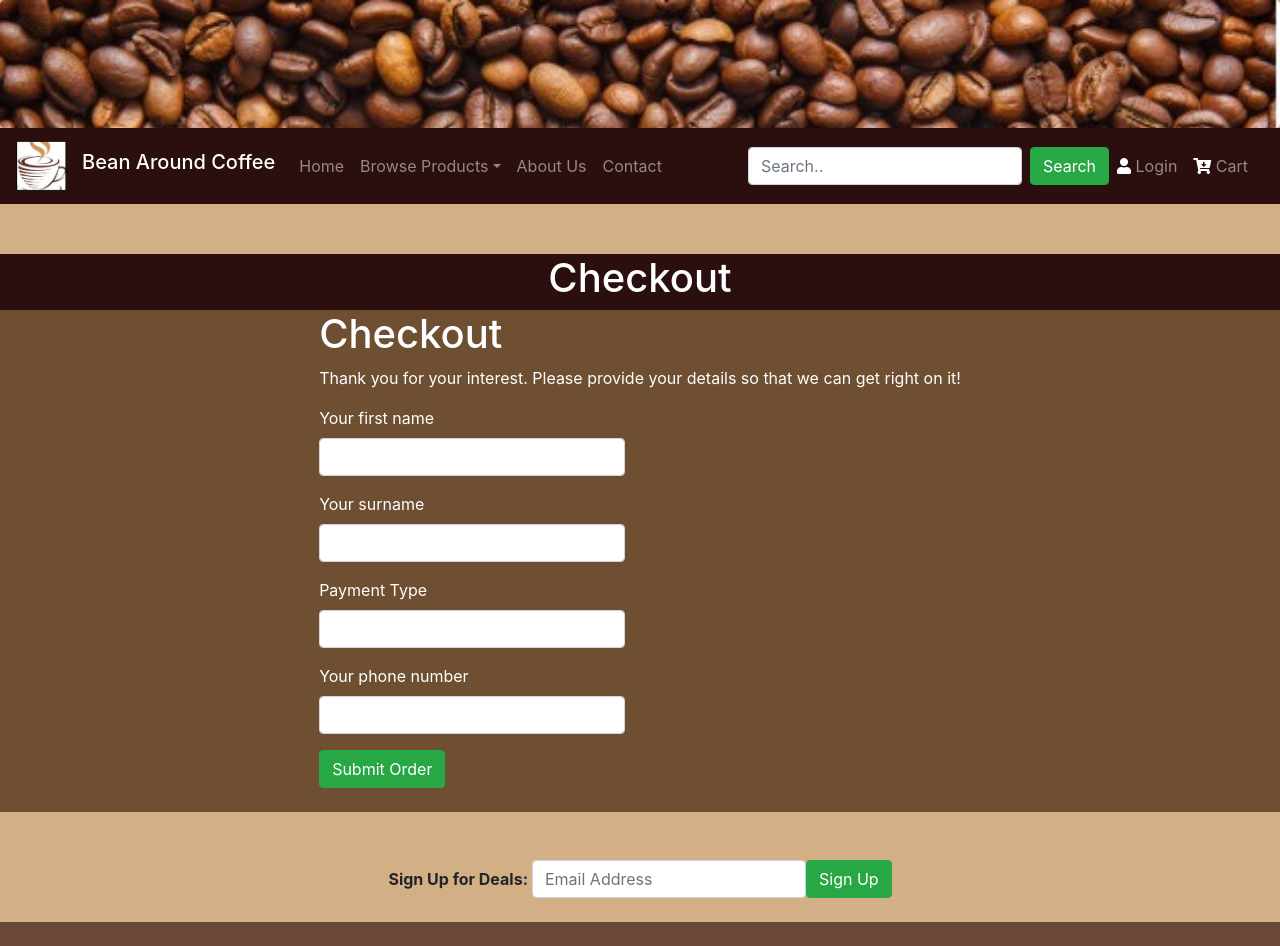
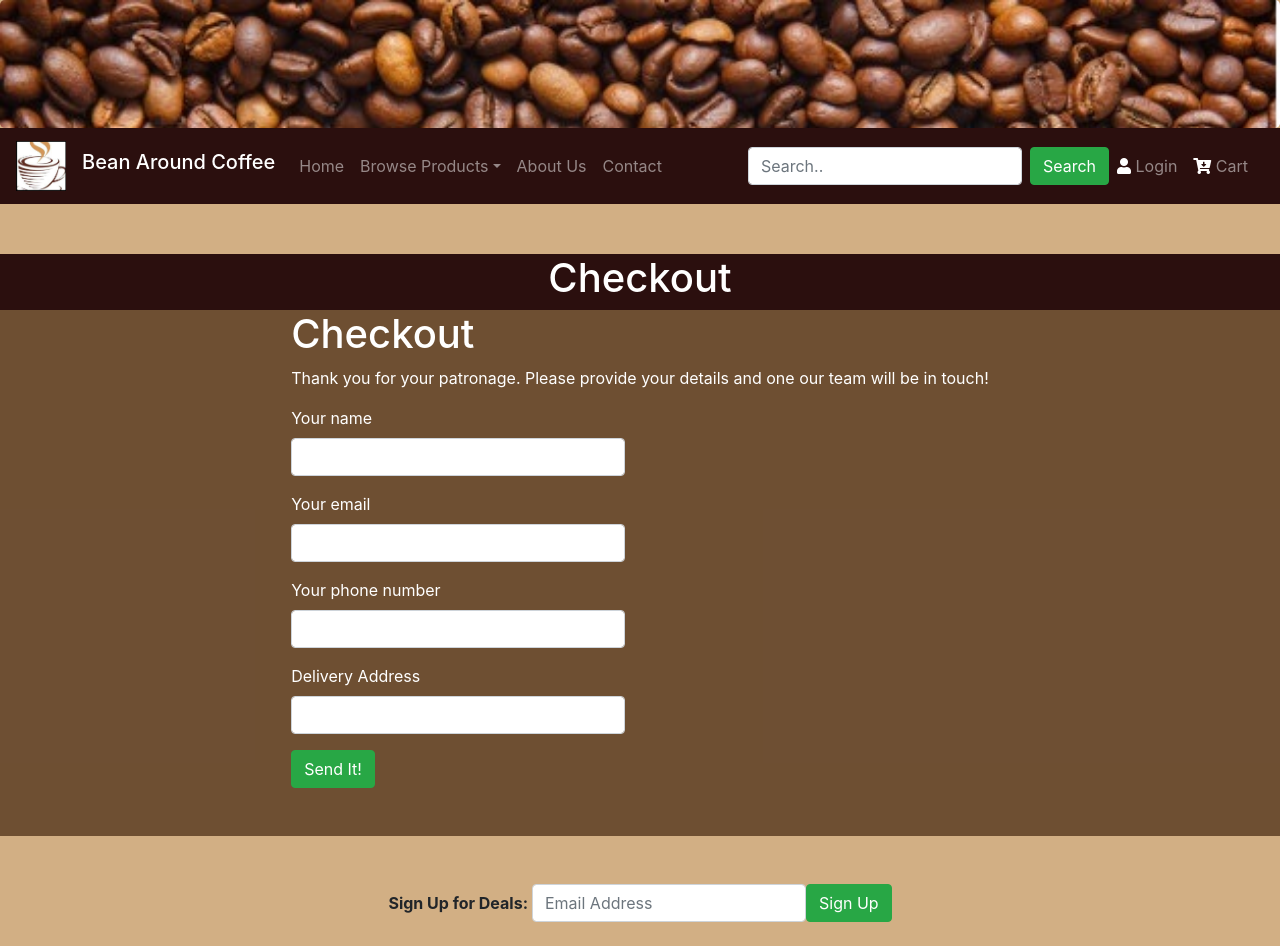
Before and after one commit to bvids9/Assignment---Website---Online-Coffee-Shop, a Flask app: page /checkout/ in a window 1280 px wide. Before the commit the page ends 922 px from the top, so only its background shows below. Run offline with Flask 2, Linux system fonts and the light colour scheme; parts of the project's set-up code (start-up, migrations or seed data) failed here and were passed over; some libraries are stand-ins or nearby versions.

Commit message:
latest attempt. Nil database quantity working

```diff
--- a/beanaround/forms.py
+++ b/beanaround/forms.py
@@ -4,7 +4,8 @@
 
 # form used in basket
 class CheckoutForm(FlaskForm):
-    firstname = StringField("Your first name", validators=[InputRequired()])
-    surname = StringField("Your surname", validators=[InputRequired()])
-    email = StringField("Payment Type", validators=[InputRequired(), email()])
+    name = StringField("Your name", validators=[InputRequired()])
+    email = StringField("Your email", validators=[InputRequired(), email()])
     phone = StringField("Your phone number", validators=[InputRequired()])
+    address = StringField("Delivery Address", validators=[InputRequired()])
+    submit = SubmitField("Send It!")
--- a/beanaround/templates/404.html
+++ b/beanaround/templates/404.html
@@ -15,7 +15,8 @@
         <img src="{{url_for('static', filename='images/404_img.jpg')}}">
         <br>
         <br>
-        <p> Something's gone wrong...We're sorry...
+        <p> Something's gone wrong our pages have gone missing!
+            We'll get you back to shopping.
         </p>
         <a class="btn btn-success" type="submit" href="{{ url_for('main.index')}}">Return Home</a>
         </div>
--- a/beanaround/templates/checkout.html
+++ b/beanaround/templates/checkout.html
@@ -1,45 +1,30 @@
 {% extends "layout.html" %}
 {% import 'bootstrap/wtf.html' as wtf %}
-
-{% block head %}
-    {% with messages = get_flashed_messages() %}
-    {% if messages %}
-        <div class="alert alert-primary" role="alert">
-        {% for message in messages %}
-            {{ message }}
-        {% endfor %}
-        </div>
-    {% endif %}
-    {% endwith %}
-{% endblock %}
 
 
 {% block content %}
 <!-- Main Container -->
 
-<div class = "container-fluid mt-3 mb-5">
+<div class="container-fluid mt-3 mb-5">
     <div id="body-header" class="row justify-content-center mt-5">
         <div class="d-flex">
-        <h1 class="text-center">Checkout</h1>
+            <h1 class="text-center">Checkout</h1>
         </div>
     </div>
     <div id="body-sales" class="row justify-content-center">
         <section>
             <div class="container">
                 <div class="row">
-                    <div class = "col-12">
+                    <div class="col-12">
                         <h1>Checkout</h1>
                         <p>
-                            Thank you for your interest. Please provide your details so that we can get right on it!
+                            Thank you for your patronage. Please provide your details and one our team will be in touch!
                         </p>
                     </div>
                 </div>
                 <div class="row">
-                    <div class = "col-6">
-                        <form method="POST" action="/">
-                        {{wtf.quick_form(form)}}
-                        <input class="btn btn-success" type="submit" value="Submit Order">
-                        </form>
+                    <div class="col-6">
+                            {{wtf.quick_form(form, button_map={'submit':'success'})}}
                         <br><br>
                     </div>
                 </div>
--- a/beanaround/templates/order.html
+++ b/beanaround/templates/order.html
@@ -58,7 +58,7 @@
                 <!-- total price and page controls -->
                 <section>
                     <div class="row co-12 d-flex justify-content-center">
-                        <h5 class="mt-4">Quote = {{ "$%.2f"|format(totalprice) }}</h5>
+                        <h5 class="mt-4">Your Total = {{ "$%.2f"|format(totalprice) }}</h5>
                     </div>
 
                     <div class="row co-12 d-flex mt-2 mb-4 justify-content-center">
--- a/beanaround/views.py
+++ b/beanaround/views.py
@@ -1,9 +1,8 @@
 from flask import Blueprint, render_template, url_for, request, session, flash, redirect
 from datetime import datetime
 from .forms import CheckoutForm
-from .models import Product, Order, Category, OrderItem
+from .models import Product, Order, Category
 from random import randint
-from sqlalchemy import select, text
 from . import db
 
 
@@ -14,7 +13,9 @@
 @bp.route('/')
 def index():
     # generate three random products
+    # attach to carousel
     prod_list = Product.query.order_by(Product.id).all()
+    print(prod_list)
     carousel_prod = []
     i = 0
 
@@ -50,14 +51,7 @@
 
 @bp.route('/order', methods=['POST','GET'])
 def order():
-
     product_id = request.values.get('product_id')
-    product_qty = request.values.get('quantity')
-
-    # Translate get requests into corresponding objects.
-    product = Product.query.get(product_id)
-    order_item = OrderItem(product_id=product_id, quantity=product_qty)
-
 
     # retrieve order if there is one
     if 'order_id'in session.keys():
@@ -81,29 +75,24 @@
     # calcultate totalprice
     totalprice = 0
     if order is not None:
-        for orderitem in order.orderitems:
-            quantity = orderitem.quantity
-            for product in orderitem.products:
-                # print(f"Product in Price Loop: {product.name}")
-                totalprice = totalprice + product.price*quantity
+        for product in order.products:
+            totalprice = totalprice + product.price
 
     # are we adding an item?
     if product_id is not None and order is not None:
-        # quantity
-        db.session.add(order_item)
-        if order_item not in order.orderitems:
+        product = Product.query.get(product_id)
+        if product not in order.products:
             try:
-                order_item.products.append(product)
-                order.orderitems.append(order_item)
+                order.products.append(product)
                 db.session.commit()
             except:
-                db.session.rollback()
                 return 'There was an issue adding the item to your basket'
             return redirect(url_for('main.order'))
         else:
             flash('item already in basket')
             return redirect(url_for('main.order'))
-    return render_template('order.html', order = order, totalprice = totalprice, quantity=product_qty)
+
+    return render_template('order.html', order = order, totalprice = totalprice)
 
 @bp.route('/checkout/', methods=['POST', 'GET'])
 def checkout():
@@ -112,12 +101,18 @@
         #retrieve correct order object
         if form.validate_on_submit():
             order.status = True
-            order.firstname = form.firstname.data
-            order.surname = form.surname.data
+            order.name = form.name.data
             order.email = form.email.data
             order.phone = form.phone.data
-            # print(order)
-            flash('Thank you! Your order will be shipped soon!')
+            order.address = form.address.data
+            order.date = datetime.now()
+            try:
+                db.session.commit()
+                del session['order_id']
+                flash('Thank you! Your order will be shipped soon!')
+                return redirect(url_for('main.index'))
+            except:
+                return('There was an issue completing your order.')
     return render_template('checkout.html', form = form)
 
 @bp.route('/deleteorder')
@@ -131,15 +126,14 @@
     id=request.form['id']
     if 'order_id' in session:
         order = Order.query.get_or_404(session['order_id'])
-        line_item = order.orderitems
-        product_to_delete = Product.query.get(id)
+        item_to_delete = Product.query.get(id)
         try:
-            line_item.products.remove(product_to_delete)
+            order.products.remove(item_to_delete)
             db.session.commit()
             return redirect(url_for('main.order'))
         except:
             return 'Problem deleting item from order'
-    return redirect(url_for('main.index'))
+    return redirect(url_for('main.order'))
 
 
 # Load Database function
--- a/db_init.py
+++ b/db_init.py
@@ -1,4 +1,5 @@
 # SQL Data Base Initialisation
+# Initialise a fresh database after deleting previous.
 
 from beanaround import db, create_app
 
```
Also changed, not shown: beanaround/models.py (+4 -13 lines), beanaround/templates/layout.html (+28 -13 lines), beanaround/templates/product.html (+2 -11 lines), beanaround/coffee.sqlite.
